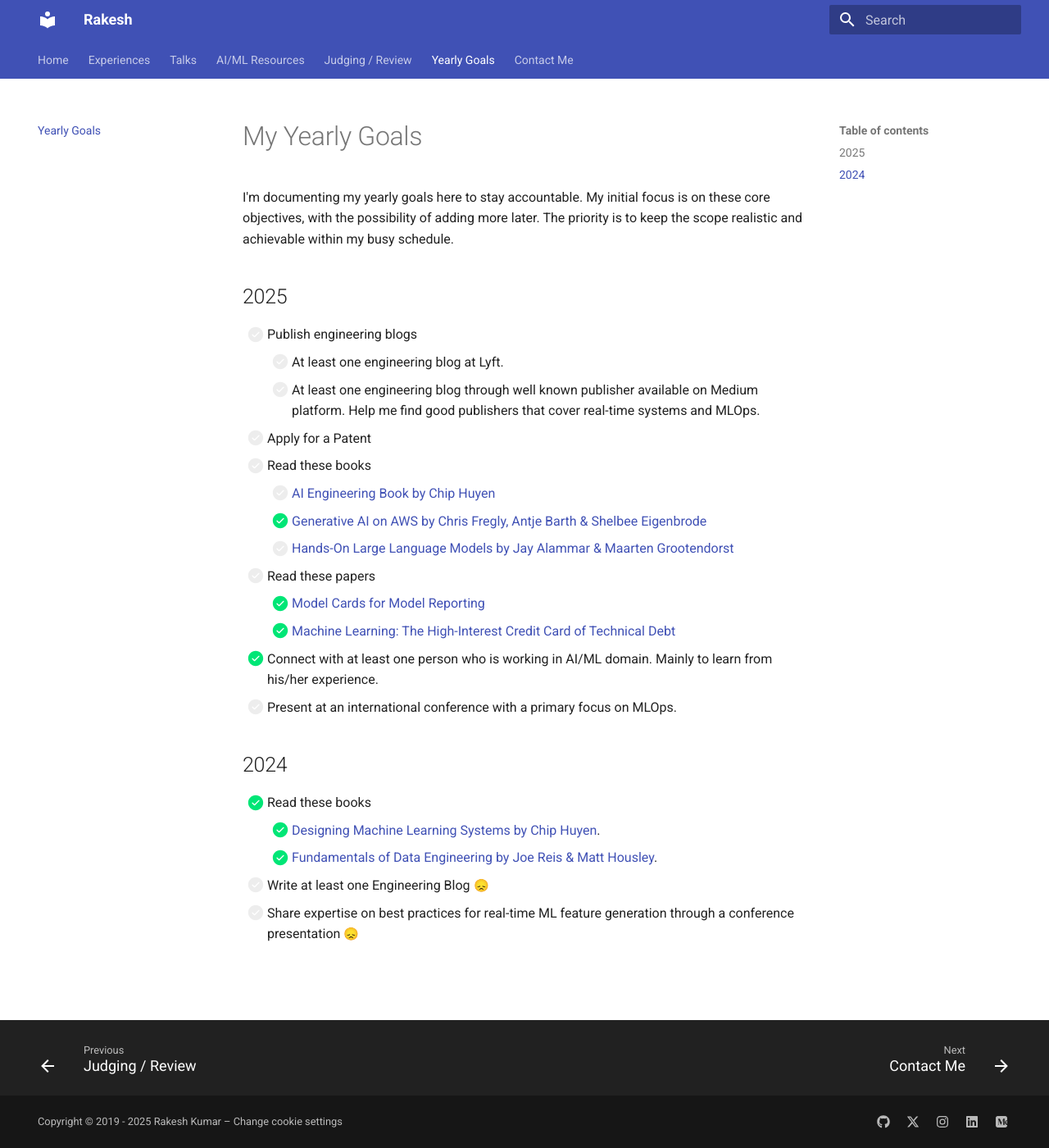
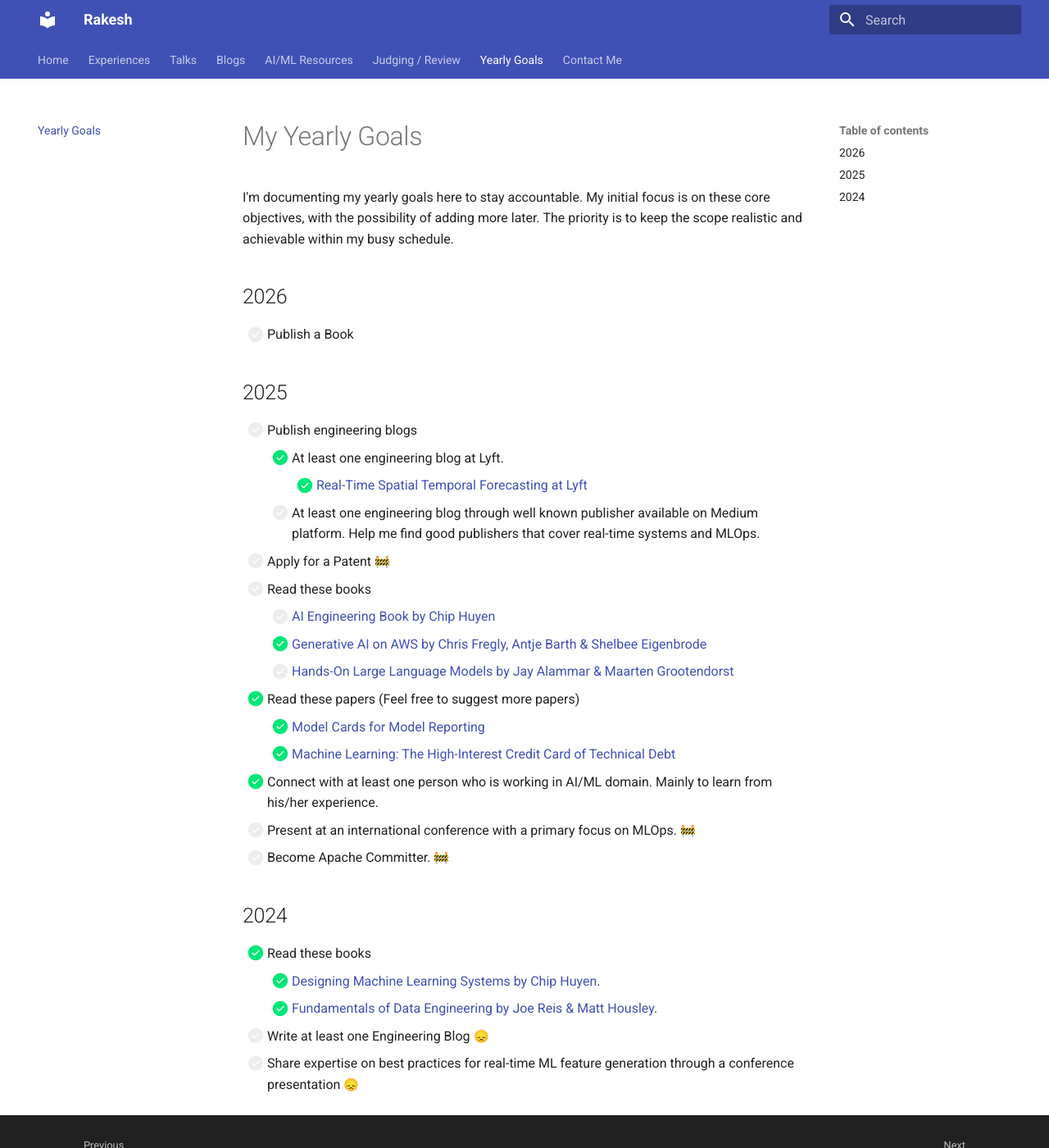
Before and after one commit to rakeshcusat/rakeshcusat.github.io, an MkDocs documentation site: the page built from docs/yearly-goals.md, in a window 1280 px wide and 1400 px high. Shown: the whole window at 82% size. Built offline with MkDocs 1.6.1 and Material for MkDocs 9.7.7, drawn with Linux system fonts in a browser that asks for light colours; emoji names are drawn with the system emoji font; plug-ins that fetch from the network failed and are left out.

```diff
--- a/docs/yearly-goals.md
+++ b/docs/yearly-goals.md
@@ -2,21 +2,27 @@
 
 I'm documenting my yearly goals here to stay accountable. My initial focus is on these core objectives, with the possibility of adding more later. The priority is to keep the scope realistic and achievable within my busy schedule.
 
+## 2026
+
+- [ ] Publish a Book
+
 ## 2025
 
 - [ ] Publish engineering blogs
-    - [ ] At least one engineering blog at Lyft.
+    - [x] At least one engineering blog at Lyft.
+        - [x] [Real-Time Spatial Temporal Forecasting at Lyft](https://eng.lyft.com/real-time-spatial-temporal-forecasting-lyft-fa90b3f3ec24)
     - [ ] At least one engineering blog through well known publisher available on Medium platform. Help me find good publishers that cover real-time systems and MLOps.
-- [ ] Apply for a Patent
+- [ ] Apply for a Patent :construction:
 - [ ] Read these books
     - [ ] [AI Engineering Book by Chip Huyen](https://a.co/d/1yFRjhV)
     - [x] [Generative AI on AWS by Chris Fregly, Antje Barth & Shelbee Eigenbrode](https://a.co/d/3bz4c1w)
     - [ ] [Hands-On Large Language Models by Jay Alammar & Maarten Grootendorst](https://a.co/d/eTCQLsw)
-- [ ] Read these papers
+- [x] Read these papers (Feel free to suggest more papers)
     - [x] [Model Cards for Model Reporting](https://arxiv.org/pdf/1810.03993)
     - [x] [Machine Learning: The High-Interest Credit Card of Technical Debt](https://static.googleusercontent.com/media/research.google.com/en//pubs/archive/43146.pdf)
 - [x] Connect with at least one person who is working in AI/ML domain. Mainly to learn from his/her experience.
-- [ ] Present at an international conference with a primary focus on MLOps.
+- [ ] Present at an international conference with a primary focus on MLOps. :construction:
+- [ ] Become Apache Committer. :construction:
 
 ## 2024
 
--- a/mkdocs.yml
+++ b/mkdocs.yml
@@ -17,6 +17,7 @@ nav:
     - Home: index.md
     - Experiences: experiences.md
     - Talks: talks.md
+    - Blogs: blogs.md
     - AI/ML Resources: ai-ml-resources.md
     - Judging / Review: judging-review.md
     - Yearly Goals: yearly-goals.md
@@ -89,3 +90,6 @@ plugins:
     - privacy
     - git-revision-date-localized:
           fallback_to_build_date: true
+    - redirects:
+          redirect_maps:
+              "blogs.md": "https://englife101.medium.com/"
--- a/requirements.txt
+++ b/requirements.txt
@@ -31,6 +31,7 @@ mkdocs-htmlproofer-plugin
 mkdocs-localsearch
 mkdocs-material
 mkdocs-material-extensions
+mkdocs-redirects
 natsort
 nodeenv
 packaging
```
Also changed, not shown: docs/ai-ml-resources.md (+7 -0 lines), docs/blogs.md (added, +3 -0 lines), docs/judging-review.md (+9 -0 lines), docs/talks.md (+6 -1 lines), 1 other file.
